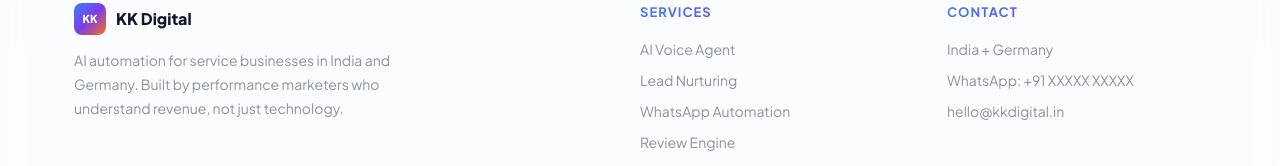
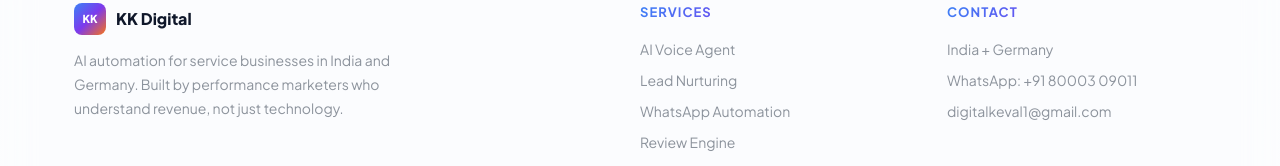
Before and after one commit to Kevalgohel1/kkdigital, a Next.js app: page / in a window 1280 px wide. Shown: the part 4176-4342 px from the top of the page. Built offline with nearby package versions, Linux system fonts and the light colour scheme.

Commit message:
add real whatsapp adn email

```diff
--- a/app/page.tsx
+++ b/app/page.tsx
@@ -1556,10 +1556,10 @@ export default function Home() {
                 India + Germany
               </p>
               <p style={{ fontSize: 14, color: P.muted, marginBottom: 10 }}>
-                WhatsApp: +91 XXXXX XXXXX
+                WhatsApp: +91 80003 09011
               </p>
               <p style={{ fontSize: 14, color: P.muted }}>
-                hello@kkdigital.in
+                digitalkeval1@gmail.com
               </p>
             </div>
           </div>
```
